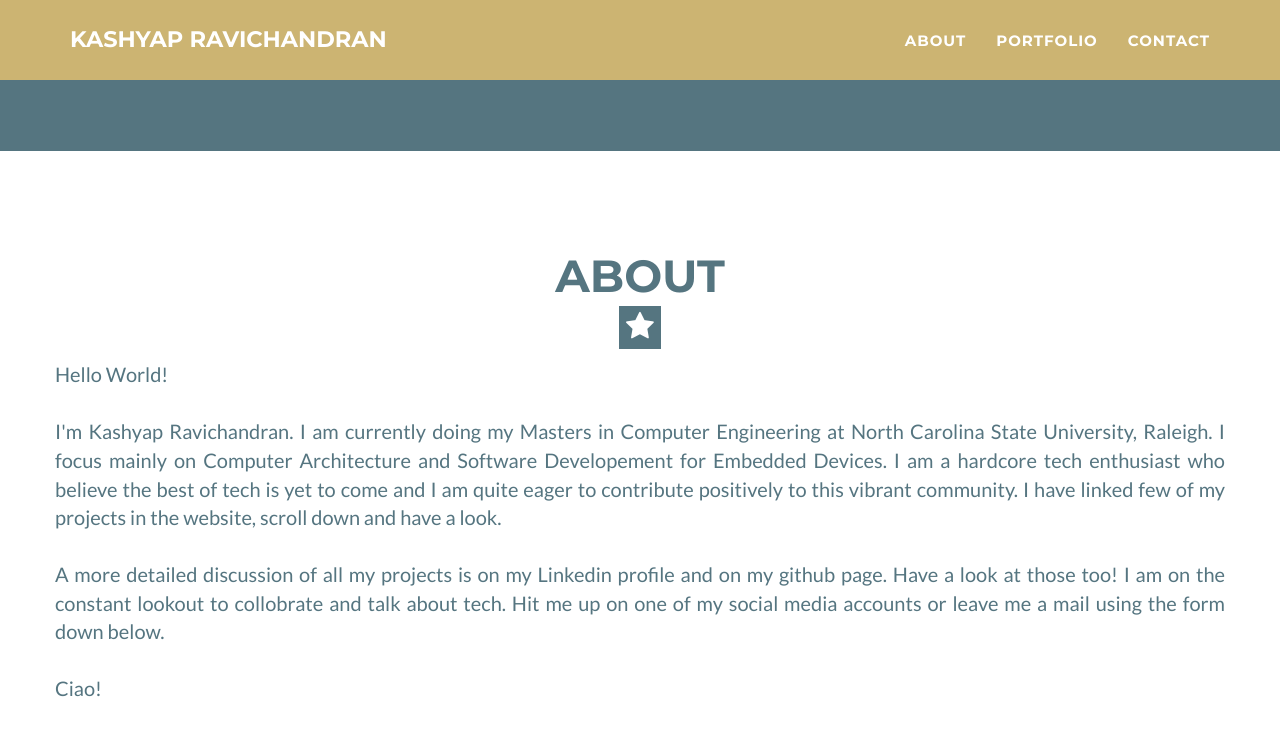
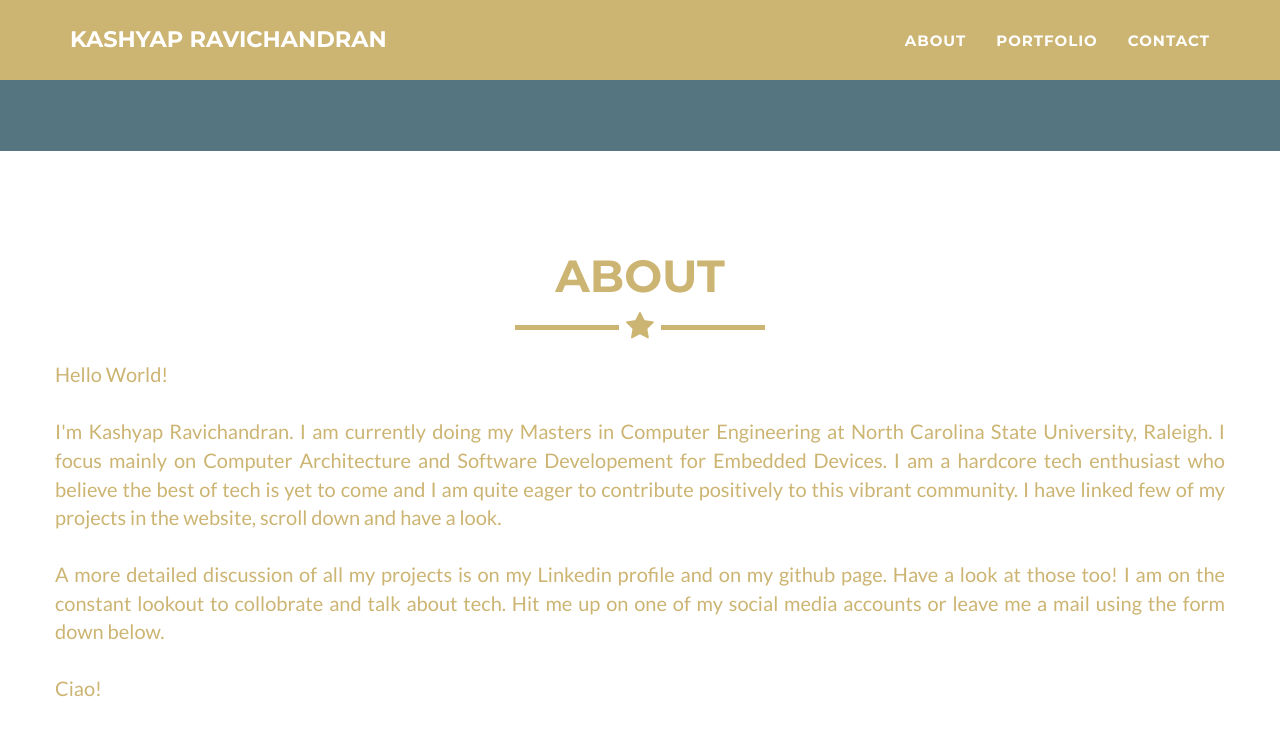
Before and after one commit to kashyapravichandran/kashyapravichandran.github.io, a Jekyll site: the page built from _posts/2014-07-18-project-1.markdown, in a window 1280 px wide and 900 px high, scrolled down 784 px. Shown: the top 736 px of the window. Built offline with Jekyll 4.4.1, drawn with Linux system fonts in a browser that asks for light colours.

Commit message:
changes to the about heading

```diff
--- a/_includes/about.html
+++ b/_includes/about.html
@@ -1,10 +1,10 @@
  <!-- About Section -->
-    <section class="about_section" id="about">
+    <section id="about">
         <div class="container">
             <div class="row">
                 <div class="col-lg-12 text-center">
                     <h2>About</h2>
-                    <hr class="star-light">
+                    <hr class="star-primary">
                 </div>
             </div>
             <div class="row">
```
